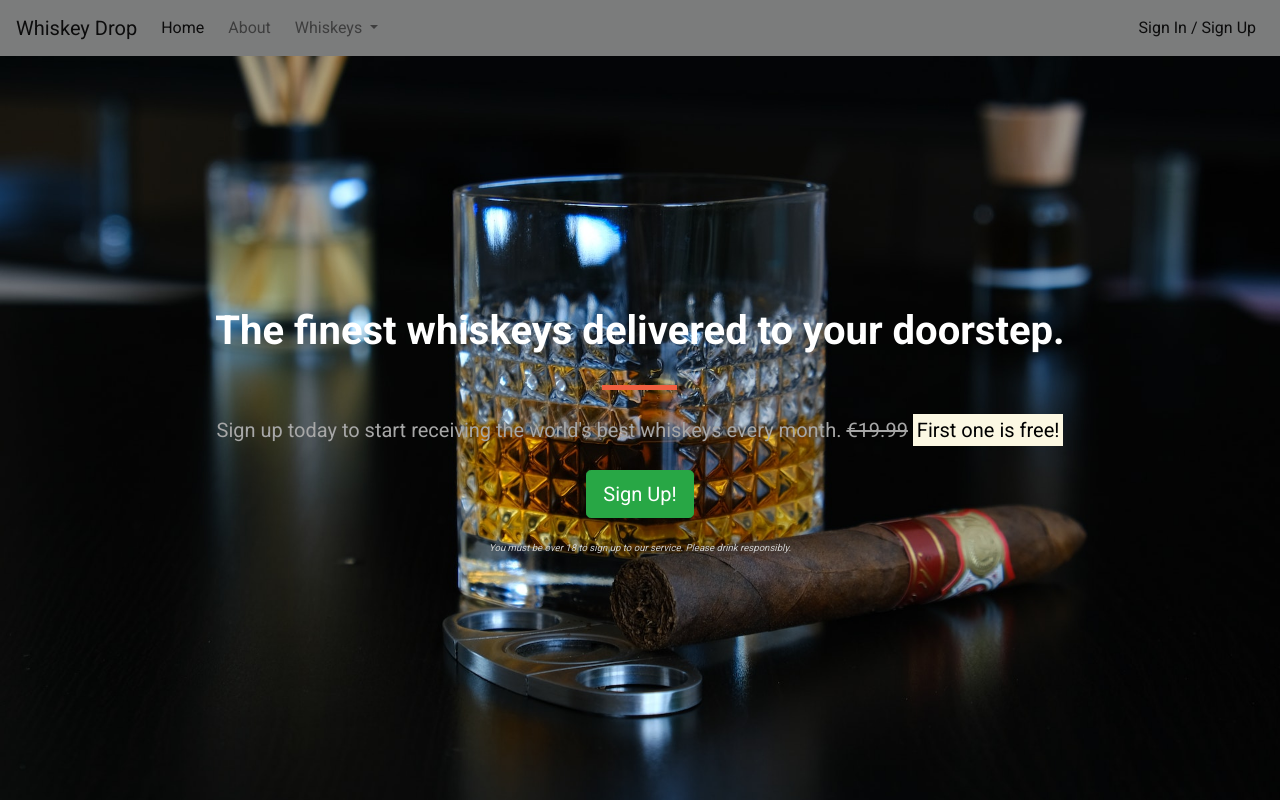
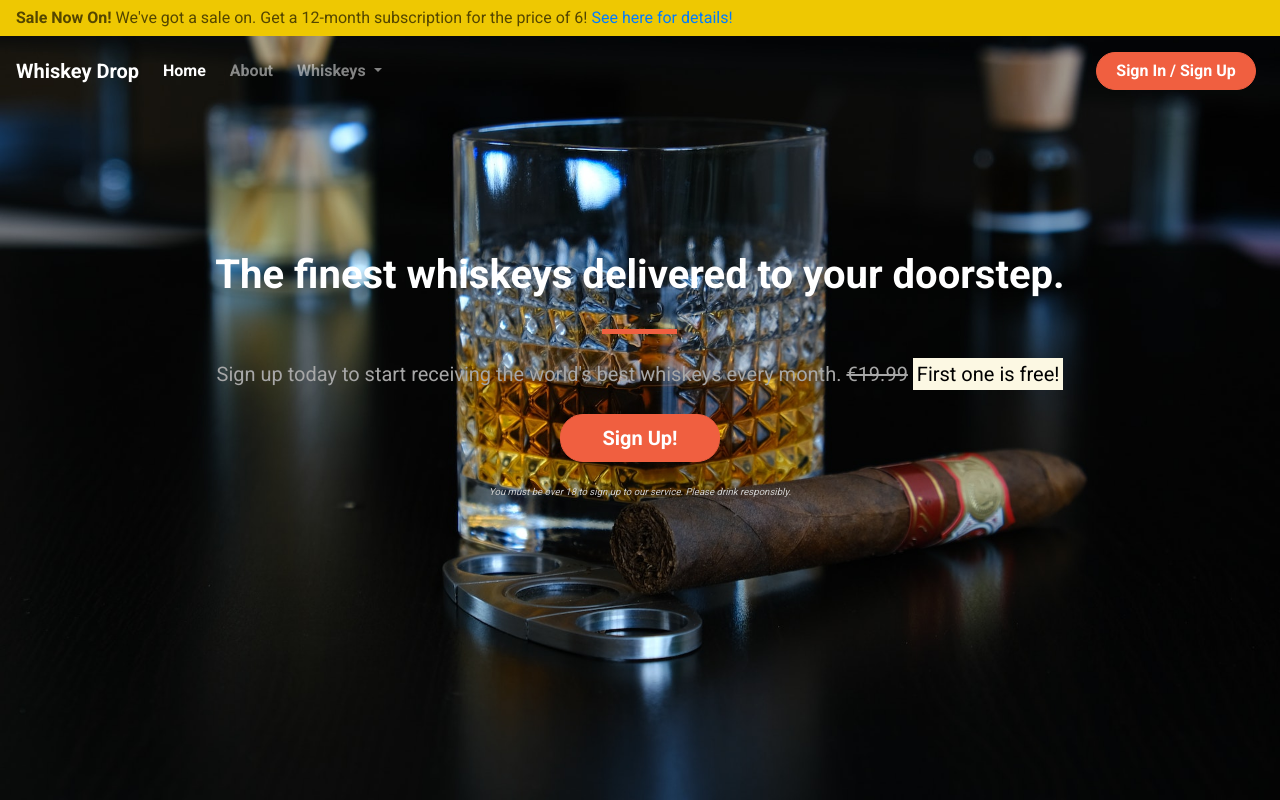
Before and after one commit to P0MAH0B/use-bootstrap, a plain HTML site: page index.html in a window 1280 px wide. Shown: the top 800 px of the page. Drawn offline with nearby package versions, Linux system fonts and the light colour scheme.

Commit message:
change style of nav and alert bar

```diff
--- a/css/style.css
+++ b/css/style.css
@@ -1,7 +1,18 @@
 body {
     font-family: 'Roboto'; sans-serif;
 }
-.alert-container {}
+.alert-container {
+    padding: 0;
+}
+.site-wide-alert {
+    color: #544600;
+    background-color: #eec802;
+    border-color: #eec802;
+    padding: 5px 15px;
+    margin-bottom: 0;
+    border: 1px solid transparent;
+    border-radius: 0;
+}
 
 .c-container{
     height: 100vh;
@@ -48,7 +59,32 @@ body {
 .block-divider--short {
     width: 35px;
 }
+/*Navbar*/
+.navalert-container {
+    position: absolute;
+    left: 0;
+    right: 0;
+    padding-left: 0;
+    padding-right: 0;
+    z-index: 1;
+}
 
+.navbar {
+    margin-bottom: 0;
+    border: 0;
+    width: 100%;
+    color: rgba(0, 0, 0, 0.25);
+}
+.navbar-toggler {
+    border: 0;
+}
+.navbar-brand {
+    color: #fff;
+    font-weight: bold;
+}
+.navbar .navbar-nav a {
+    font-weight: bold;
+}
 /*Jumbotron*/
 .jumbotron {
     background-color: transparent;
@@ -72,3 +108,25 @@ body {
    color: #a7a7a7;
 
 }
+
+/* Buttons */
+
+.btn--cta {
+    font-weight: bold;
+    border-radius: 23px;
+    width: 160px;
+}
+
+.btn--red {
+    color: white;
+    background-color: #f05f40;
+    border-color: #f05f40;
+}
+.btn--red:hover,
+.btn--red:active,
+.btn--red:focus,
+.btn--red:active:focus {
+    background-color: #df4929;
+    border-color: #df4929;
+    color: white;
+}
--- a/index.html
+++ b/index.html
@@ -13,9 +13,22 @@
 <link href="https://fonts.googleapis.com/css?family=Roboto:400,700" rel="stylesheet">
 <link rel="stylesheet" href="css/style.css" type="text/css">
 </head>
-        <body>
+<body>
+
 <!--Nav-->
-<nav class="navbar navbar-light navbar-expand-sm bg-light">
+<div class="container-fluid navalert-container">
+
+        <div class="container-fluid alert-container">
+            <div class="row d-none d-sm-block">
+                <div class="col-12">
+                    <div class="site-wide-alert alert alert-warning">
+                        <strong>Sale Now On!</strong> We've got a sale on. Get a 12-month subscription for the price of 6!
+                        <a href="">See here for details!</a>
+                    </div>
+                </div>
+            </div>
+        </div>
+<nav class="navbar navbar-dark navbar-expand-sm ">
     <a href="/" class="navbar-brand">
         Whiskey Drop</a>
         <button class="navbar-toggler ml-auto" type="button" data-toggle="collapse" data-target="#navbarNavDropdown"
@@ -39,16 +52,20 @@
             </div>
         </li>
 
-        <li class="nav-item mr-2 d-block d-sm-none"><a class="nav-link" href="">Sign In / Sign Up</a></li>
+        <li class="nav-item mr-2 d-block d-sm-none">
+            <a class="nav-link" href="">Sign In / Sign Up</a>
+        </li>
     </ul>
 
     <div class="d-none d-md-block">
         <p class="navbar-text my-auto mr-2">
-        <a href="/login">Sign In / Sign Up</a>
+        <a href="/login" class="btn btn--red btn--cta">Sign In / Sign Up</a>
     </div>
     </div>
-    <!--</div>-->
-</nav>
+    </nav>
+    </div>
+    <!--</nav>-->
+
 
     <!-- Callout -->
     <div class="opaque-overlay"></div>
@@ -63,7 +80,7 @@
                     <span class="d-inline d-sm-none"><br></span>
                     <strong><mark>First one is free!</mark></strong>
                 </p>
-                <p><button class="btn btn-lg btn-success" data-toggle="modal" data-target="#signUpModal">Sign Up!</button></p>
+                <p><button class="btn btn-lg btn--cta btn--red" data-toggle="modal" data-target="#signUpModal">Sign Up!</button></p>
                 <p class="text-muted"><small>You must be over 18 to sign up to our service. Please drink
                         responsibly.</small></p>
             </section>
@@ -104,7 +121,7 @@
                         </div>
                 <blockquote class="blockquote">
                     <p>I haven't been sober for months!</p>
-                    <footer class="blockquote-footer">Jane Doe on <cite title="Twitter">Twitter</cite></footer>
+                    <footer class="blockquote-footer">Alex Vasilenco on <cite title="Twitter">Twitter</cite></footer>
                 </blockquote>
                 </div>
                 </div>
```
